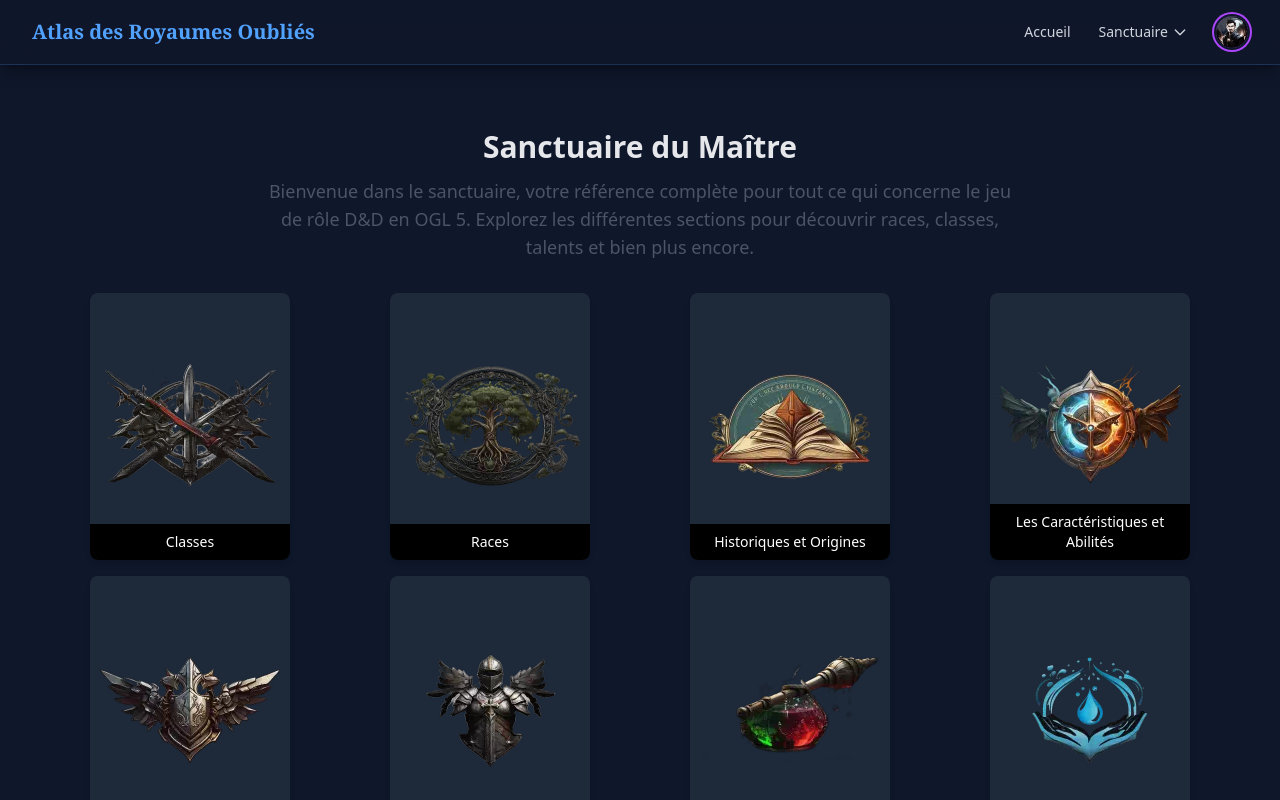
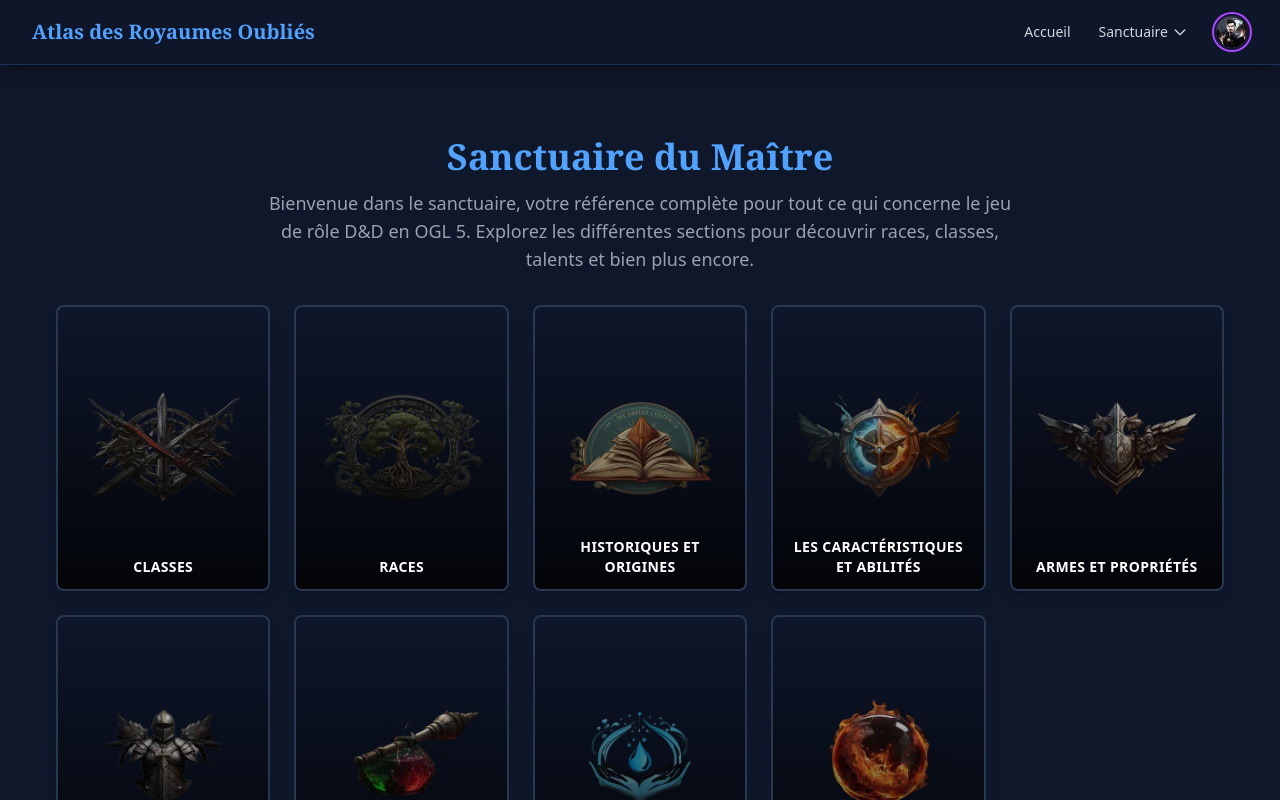
Before and after one commit to Thomas-Trehou/atlasdd-front-reborn, an Angular app: page /sanctuary in a window 1280 px wide. Shown: the top 800 px of the page. Built offline with nearby package versions, Linux system fonts and the light colour scheme.

Commit message:
add style to sanctuary

```diff
--- a/src/app/features/sanctuary/sanctuary.component.html
+++ b/src/app/features/sanctuary/sanctuary.component.html
@@ -1,25 +1,30 @@
-<div class="container mx-auto p-4">
+<div class="container mx-auto p-4 sm:p-6">
   <header class="mb-8 text-center">
-    <h1 class="text-3xl font-bold mb-3">Sanctuaire du Maître</h1>
-    <p class="text-lg text-gray-600 max-w-3xl mx-auto">
+    <h1 class="text-4xl font-bold font-serif text-blue-400 mb-3">Sanctuaire du Maître</h1>
+    <p class="text-lg text-gray-400 max-w-3xl mx-auto">
       Bienvenue dans le sanctuaire, votre référence complète pour tout ce qui concerne le jeu de rôle D&D en OGL 5.
       Explorez les différentes sections pour découvrir races, classes, talents et bien plus encore.
     </p>
   </header>
 
-  <section class="grid grid-cols-2 sm:grid-cols-3 md:grid-cols-4 gap-4">
+  <section class="grid grid-cols-2 sm:grid-cols-3 md:grid-cols-4 lg:grid-cols-5 gap-6">
     @for (item of sanctuaryOptions; track item.path) {
-      <div class="cursor-pointer hover:scale-105 transition-transform duration-300">
-        <div class="relative max-w-[200px] mx-auto w-full aspect-[3/4] rounded-lg overflow-hidden shadow-md"
-             (click)="onSelect(item)">
-          <div class="absolute inset-0 bg-gray-800 flex items-center justify-center">
+      <div class="group cursor-pointer" (click)="onSelect(item)">
+        <div class="relative w-full aspect-[3/4] rounded-lg overflow-hidden shadow-lg bg-slate-900/50 border-2 border-slate-700/80
+                    hover:border-purple-400/60 transition-all duration-300 transform hover:-translate-y-2">
+
+          <!-- Wrapper pour l'image pour contrôler le padding -->
+          <div class="absolute inset-0 flex items-center justify-center p-4">
             <img [src]="item.imageUrl"
                  [alt]="item.alt"
                  [attr.aria-label]="item.aria"
-                 class="w-full h-full object-contain">
+                 class="max-w-full max-h-full object-contain group-hover:scale-105 transition-transform duration-300">
           </div>
-          <div class="absolute bottom-0 w-full bg-black bg-opacity-60 p-2">
-            <h3 class="text-white text-center text-sm font-medium">{{ item.name }}</h3>
+
+          <div class="absolute inset-0 bg-gradient-to-t from-black/80 via-black/40 to-transparent"></div>
+
+          <div class="absolute bottom-0 w-full p-3">
+            <h3 class="text-white text-center text-sm font-bold tracking-wide uppercase">{{ item.name }}</h3>
           </div>
         </div>
       </div>
```
